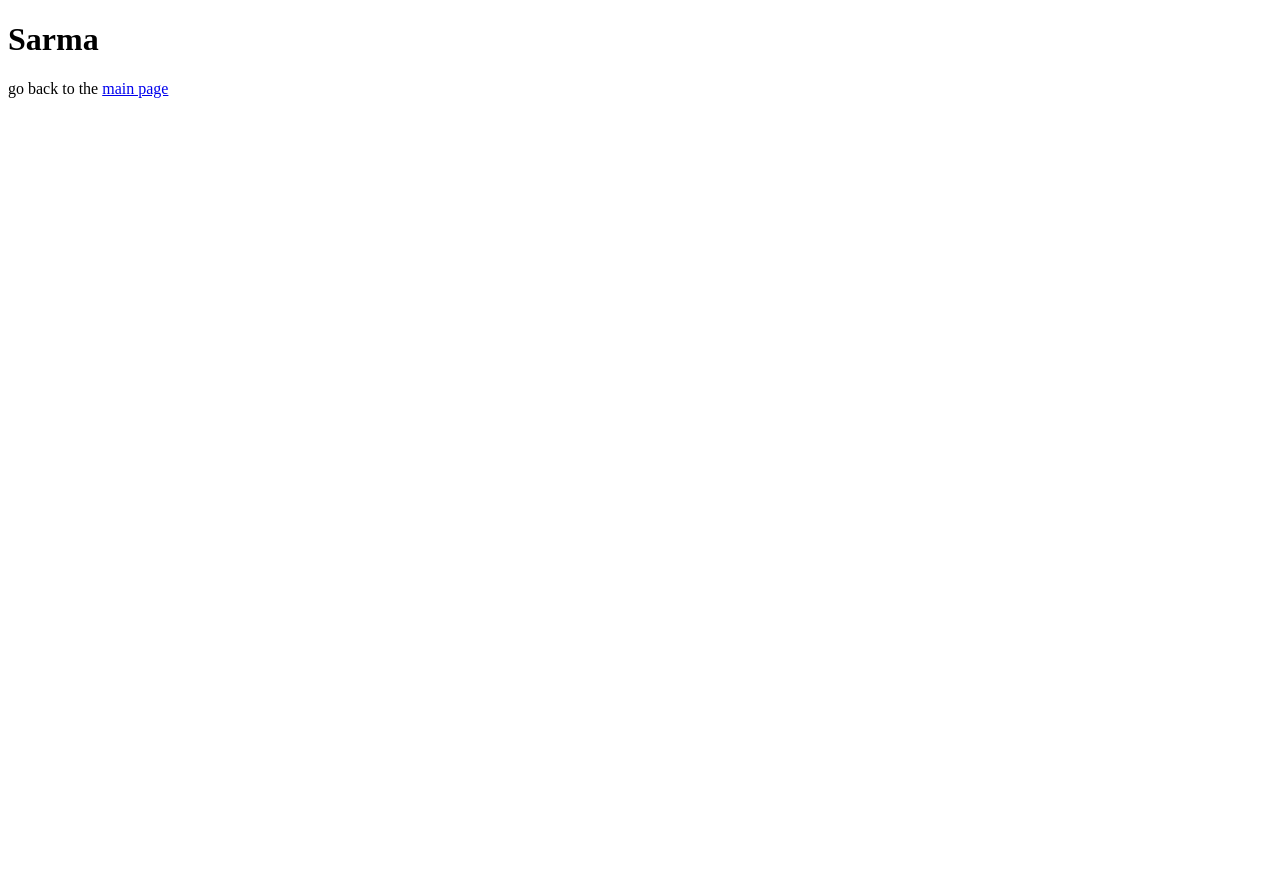
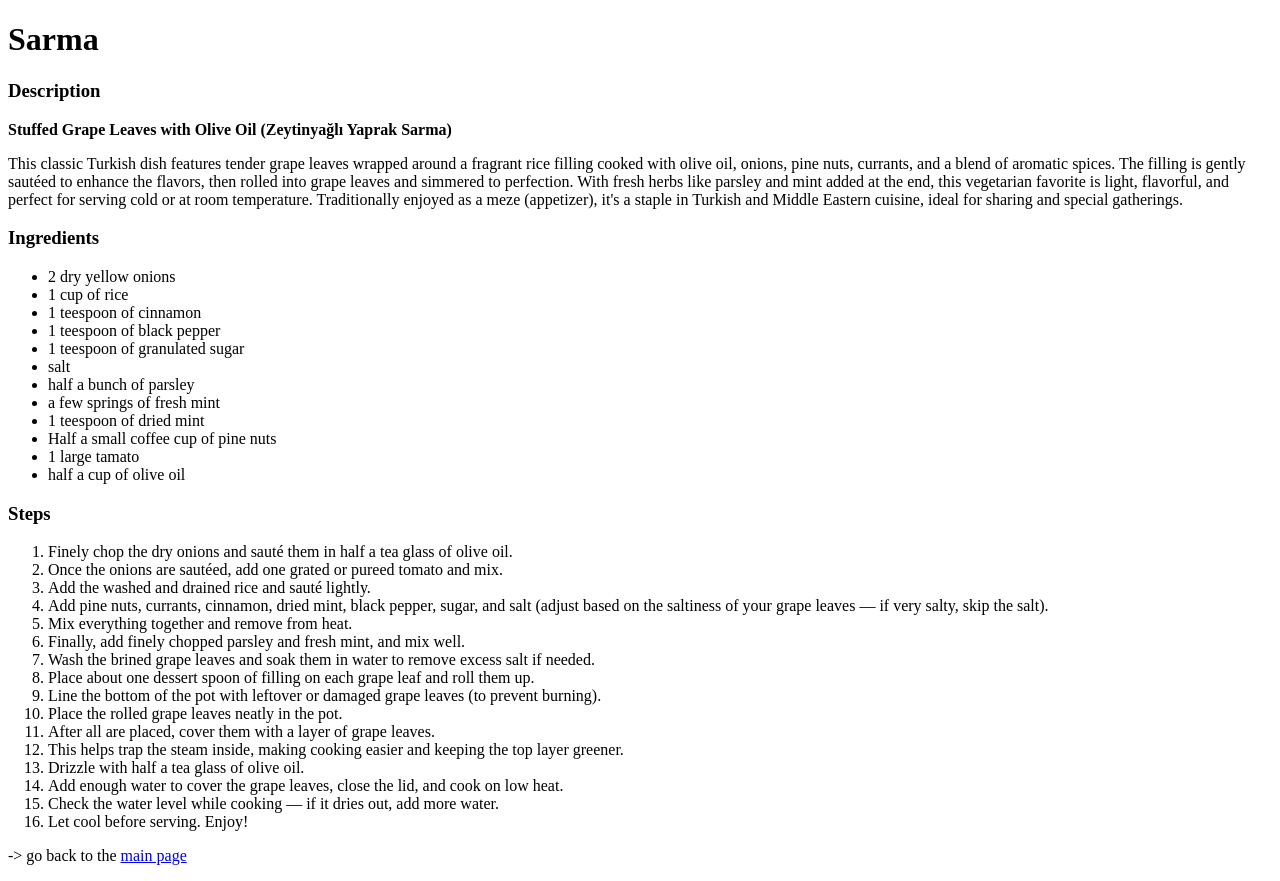
Before and after one commit to kubrayse/odin-recipes, a plain HTML site: page recipes/sarma.html in a window 1280 px wide. Before the commit the page ends 800 px from the top, so only its background shows below. Drawn offline with Linux system fonts and the light colour scheme.

Commit message:
made the page for sarma except the image

```diff
--- a/recipes/sarma.html
+++ b/recipes/sarma.html
@@ -7,8 +7,45 @@
     </head>
     <body>
         <h1>Sarma</h1>
+        <h3>Description</h3>
+        <strong>Stuffed Grape Leaves with Olive Oil (Zeytinyağlı Yaprak Sarma)</strong>
+        <p>This classic Turkish dish features tender grape leaves wrapped around a fragrant rice filling cooked with olive oil, onions, pine nuts, currants, and a blend of aromatic spices. The filling is gently sautéed to enhance the flavors, then rolled into grape leaves and simmered to perfection. With fresh herbs like parsley and mint added at the end, this vegetarian favorite is light, flavorful, and perfect for serving cold or at room temperature. Traditionally enjoyed as a meze (appetizer), it's a staple in Turkish and Middle Eastern cuisine, ideal for sharing and special gatherings.</p>
+        <h3>Ingredients</h3>
+        <ul>
+            <li>2 dry yellow onions</li>
+            <li>1 cup of rice</li>
+            <li>1 teespoon of cinnamon</li>
+            <li>1 teespoon of black pepper</li>
+            <li>1 teespoon of granulated sugar</li>
+            <li>salt</li>
+            <li>half a bunch of parsley</li>
+            <li>a few springs of fresh mint</li>
+            <li>1 teespoon of  dried mint</li>
+            <li>Half a small coffee cup of pine nuts</li>
+            <li>1 large tamato</li>
+            <li>half a cup of olive oil</li>
+        </ul>
+        <h3>Steps</h3>
+        <ol>
+            <li>Finely chop the dry onions and sauté them in half a tea glass of olive oil.</li>
+            <li>Once the onions are sautéed, add one grated or pureed tomato and mix.</li>
+            <li>Add the washed and drained rice and sauté lightly.</li>
+            <li>Add pine nuts, currants, cinnamon, dried mint, black pepper, sugar, and salt (adjust based on the saltiness of your grape leaves — if very salty, skip the salt).</li>
+            <li>Mix everything together and remove from heat.</li>
+            <li>Finally, add finely chopped parsley and fresh mint, and mix well.</li>
+            <li>Wash the brined grape leaves and soak them in water to remove excess salt if needed.</li>
+            <li>Place about one dessert spoon of filling on each grape leaf and roll them up.</li>
+            <li>Line the bottom of the pot with leftover or damaged grape leaves (to prevent burning).</li>
+            <li>Place the rolled grape leaves neatly in the pot.</li>
+            <li>After all are placed, cover them with a layer of grape leaves.</li>
+            <li>This helps trap the steam inside, making cooking easier and keeping the top layer greener.</li>
+            <li>Drizzle with half a tea glass of olive oil.</li>
+            <li>Add enough water to cover the grape leaves, close the lid, and cook on low heat.</li>
+            <li>Check the water level while cooking — if it dries out, add more water.</li>
+            <li>Let cool before serving. Enjoy!</li>
+        </ol>
     </body>
     <footer>
-        <p>go back to the <a href="../index.html">main page</a></p>
+        <p>-> go back to the <a href="../index.html">main page</a></p>
     </footer>
 </html>
```
Also changed, not shown: index.html (+19 -0 lines).
